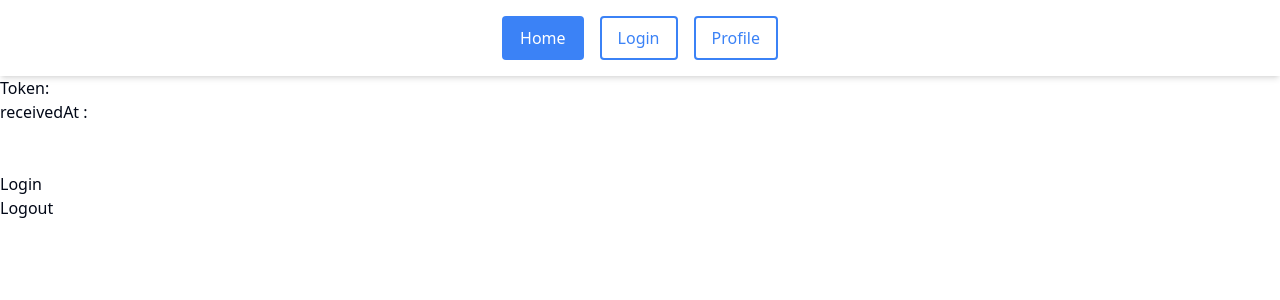
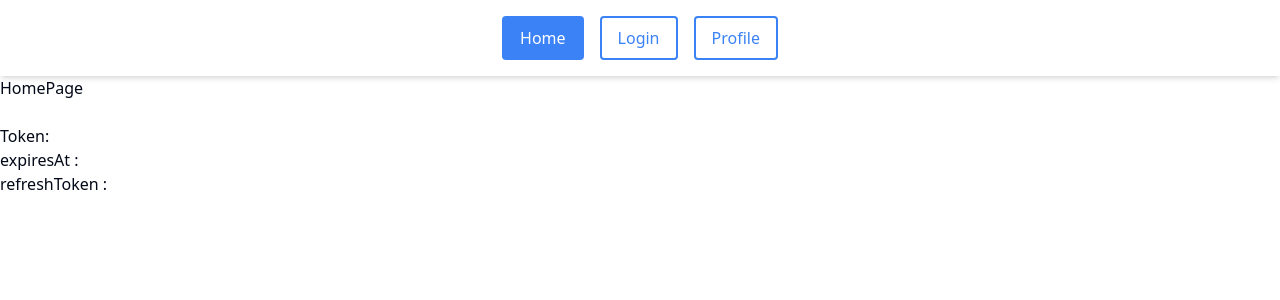
Before and after one commit to LoubatTh/webapp-study-now, a React (Vite) app in the folder frontend/: page / in a window 1280 px wide. Shown: the top 300 px of the page. Built offline with nearby package versions, Linux system fonts and the light colour scheme.

Commit message:
feat(Authentication): Add a refresh token system

```diff
--- a/frontend/src/contexts/AuthContext.tsx
+++ b/frontend/src/contexts/AuthContext.tsx
@@ -1,11 +1,12 @@
 import { createContext, useState, ReactNode, useContext } from 'react';
+import { deleteCookie, getCookie, setCookie } from '../utils/cookie';
 
 type AuthContextType = {
-    accessToken: string | null;
-    receivedAt: number | null;
-    setAccessToken: (token: string | null, receivedAt: number | null) => void;
+    accessToken: string | null; //A voir si laisser ce champ accessible partout dans le context est utile (car un peu dangereux je trouve)
+    expiresAt: number | null;
+    setToken: (token: string, refreshToken: string, expiresAt: number) => void;
     logout: () => void;
-    checkToken: () => boolean;
+    checkToken: () => boolean | Promise<Boolean>;
 }
 
 const AuthContext = createContext<AuthContextType | undefined>(undefined);
@@ -25,51 +26,88 @@ export const useAuth = () => {
 
 export const AuthProvider = ({ children }: { children: ReactNode }) => {
   const [accessToken, setAccessToken] = useState<string | null>(null);
-  const [receivedAt, setReceivedAt] = useState<number | null>(null);
+  const [expiresAt, setExpiresAt] = useState<number | null>(null);
 
   /*
   Méthode "officielle" pour enregistrer le token de l'utilisateur,
-    TODO: Trouver un nom plus simple et plus parlant
   */
-    const handleSetAccessToken = (token: string | null, receivedAt: number | null) => {
+  const setToken = (token: string, refreshToken: string, expiresAt: number) => {
     setAccessToken(token);
-        setReceivedAt(receivedAt);
+    setExpiresAt(expiresAt);
+    setCookie('refreshToken', refreshToken, 7) //Le cookie expirera dans 7 jours
   };
 
   /*
+  Méthode permettant d'update le token de l'utilisateur lorsqu'il est refresh
+  */
+  const updateToken = (token: string) => {
+    setAccessToken(token)
+    setExpiresAt(Date.now() + 15 * 1000)
+  }
+
+  /*
   Méthode permettant de déconnecter l'utilisateur en supprimant le
-    l'accessToken, le refreshToken (TODO) et la date de reçu
+  l'accessToken, le refreshToken (TODO) et la date d'expiration
   */
   const logout = () => {
       setAccessToken(null);
-        setReceivedAt(null);
+      setExpiresAt(null);
+      deleteCookie('refreshToken')
   };
 
   /*
   Méthode permettant de vérifier la validité du token, déjà si il y en a un,
   et puis si c'est le cas, vérifier si sa date d'expiration est passé, si oui, alors la méthode refreshToken est appelé
   */
-    const checkToken = () => {
-      return accessToken !== null;
-        // const now = new Date().getTime();
-        // const delay = 3 * 60 * 60 * 1000; // 3 heures en millisecondes
-        // if (receivedAt && (now > (receivedAt + delay))) {
-        //   //  TODO: Gérer le refresh token ici
-        // }
+  const checkToken = async () => {
+      const now = Date.now();
+      if(accessToken == null){
+        return false;
+      }
+
+      if(expiresAt && now > expiresAt){
+        console.log("le token doit être rafraîchis")
+        return await refreshToken();
+      }
+
+      console.log("le token n'a pas besoin d'être rafraîchis")
+      return true;
   };
 
   /*
   Méthode permettant de récupérer un nouvel accessToken A CONDITION que le refreshToken soit encore valide.
   */
-    const refreshToken = () => {
-        //TODO: ici mettre le code pour récupérer le nouveau accessToken a condition que le refreshToken soit encore valide, sinon rediriger vers la page de login
+  const refreshToken = async () => {
+      const refreshToken = getCookie('refreshToken');
+      if(!refreshToken){
+        return false;
       }
+
+      const response = await fetch("http://localhost:8000/api/refresh", {
+        method: "GET",
+        headers: {
+          "Content-Type": "application/json",
+          "Authorization": `Bearer ${refreshToken}`
+        },
+      });
+
+      if (!response.ok){
+        return false;
+      }
+
+      const data = await response.json();
+      updateToken(data.token);
+      console.log("le token a bien été rafraîchis")
+
+      return true;
+    }
+
 
   return (
     <AuthContext.Provider value={{
             accessToken,
-            receivedAt,
-            setAccessToken: handleSetAccessToken,
+            expiresAt: expiresAt,
+            setToken,
             logout,
             checkToken
         }}>
--- a/frontend/src/listeners/routes/RouteChangeListener.tsx
+++ b/frontend/src/listeners/routes/RouteChangeListener.tsx
@@ -14,24 +14,33 @@ const RouteChangeListener = () => {
 
    const location = useLocation();
    const navigate = useNavigate();
-   const { checkToken } = useAuth();
+   const { checkToken, logout } = useAuth();
 
     useEffect(() => {
 
+      const verifyAccess = async () => {
+
         /*
-        Si cette page ne nécessite pas d'authentification alors on ne fait rien
-        */
+          Si cette page ne nécessite pas d'authentification alors on ne fait rien
+          */
         if (excludedRoutes.includes(location.pathname)) {
-           return;
+          return;
         }
 
+
+        const tokenIsValid = await checkToken();
+
         /*
-        Si le token n'est plus valide alors on redirige vers la page de login
-        */
-        if(!checkToken()){
-            navigate("/login")
+          Si le token n'est plus valide alors on redirige vers la page de login
+          */
+        if (!tokenIsValid) {
+          console.log("La validation du token a échoué, redirection vers /login");
+          logout();
+          navigate("/login");
         }
+      };
 
+    verifyAccess();
 
     }, [location]);
 
--- a/frontend/src/main.tsx
+++ b/frontend/src/main.tsx
@@ -15,8 +15,8 @@ import Navbar from "./components/Navbar";
 
 ReactDOM.createRoot(document.getElementById("root")!).render(
   <React.StrictMode>
-    <AuthProvider>
       <BrowserRouter>
+      <AuthProvider>
         <Navbar />
         <RouteChangeListener />
         <Routes>
@@ -24,7 +24,7 @@ ReactDOM.createRoot(document.getElementById("root")!).render(
           <Route path="/login" element={<LoginPage />} />
           <Route path="/profile" element={<ProfilePage/> } />
         </Routes>
+        </AuthProvider>
       </BrowserRouter>
-    </AuthProvider>
   </React.StrictMode>
 );
--- a/frontend/src/pages/Homepage.tsx
+++ b/frontend/src/pages/Homepage.tsx
@@ -1,20 +1,22 @@
 import { useAuth } from "../contexts/AuthContext";
+import { fetchApi } from "../utils/api";
+import { deleteCookie, getCookie } from "../utils/cookie";
 
 
 const Homepage = () => {
 
-  const { accessToken, receivedAt, setAccessToken, logout } = useAuth();
+  const { accessToken, expiresAt } = useAuth();
+  const refreshToken = getCookie('refreshToken');
+
 
   // TEST D'AUTHENTIFICATION
   return (
     <>
+      <p>HomePage</p>
+      <br />
       <p>Token: {accessToken}</p>
-      <p>receivedAt : {receivedAt}</p>
-      <br />
-      <br />
-      <button onClick={() => setAccessToken(crypto.randomUUID(), Date.now())}>Login</button>
-      <br />
-      <button onClick={logout}>Logout</button>
+      <p>expiresAt : {expiresAt}</p>
+      <p>refreshToken : {refreshToken} </p>
     </>
   )
 };
--- a/frontend/src/pages/LoginPage.tsx
+++ b/frontend/src/pages/LoginPage.tsx
@@ -1,8 +1,49 @@
-import React from 'react'
+import { useAuth } from '../contexts/AuthContext';
+import { deleteCookie } from '../utils/cookie';
 
 const LoginPage = () => {
+
+  const { setToken, logout } = useAuth();
+
+  const body = {
+    "email": "nathan.dulac@epitech.eu",
+    "password": "password"
+  }
+
+  async function getToken() {
+
+    const response = await fetch("http://localhost:8000/api/login", {
+      method: "POST",
+      headers: {
+        "Content-Type": "application/json",
+      },
+      body: JSON.stringify(body)
+    });
+
+    const data = await response.json();
+
+    console.log(data);
+    setToken(data.token, data.refresh_token, Date.now() + 15 * 1000);
+
+  }
+
+   const deleteRefreshToken = () => {
+
+    deleteCookie('refreshToken');
+
+  }
+
   return (
-    <div>Login Page</div>
+    <>
+      <div>Login Page</div>
+      <br />
+      <br />
+      <button onClick={getToken}>Login</button>
+      <br />
+      <button onClick={logout}>Logout</button>
+      <br />
+      <button onClick={deleteRefreshToken}>Delete RefreshToken</button>
+    </>
   )
 }
 
--- /dev/null
+++ b/frontend/src/utils/cookie.ts
@@ -0,0 +1,27 @@
+export const setCookie = (name: string, value: string, daysToLive?: number): void => {
+    const secure: string = window.location.protocol === 'https:' ? '; Secure' : '';
+    let cookieValue: string = `${name}=${encodeURIComponent(value)}; Path=/; SameSite=Strict${secure}`;
+
+    if (daysToLive) {
+        const date: Date = new Date();
+        date.setTime(date.getTime() + (daysToLive * 24 * 60 * 60 * 1000));
+        const expires: string = "; expires=" + date.toUTCString();
+        cookieValue += expires;
+    }
+
+    document.cookie = cookieValue;
+};
+
+export const getCookie = (name: string): string | undefined => {
+    const value: string = `; ${document.cookie}`;
+    const parts: string[] = value.split(`; ${name}=`);
+    if (parts.length === 2) {
+        const cookiePart: string = parts.pop()!;
+        return decodeURIComponent(cookiePart.split(';').shift()!);
+    }
+    return undefined;
+};
+
+export const deleteCookie = (name: string): void => {
+    document.cookie = `${name}=; Path=/; Expires=Thu, 01 Jan 1970 00:00:01 GMT;`;
+};
```
Lines whose indentation alone changed are shown as unchanged.
